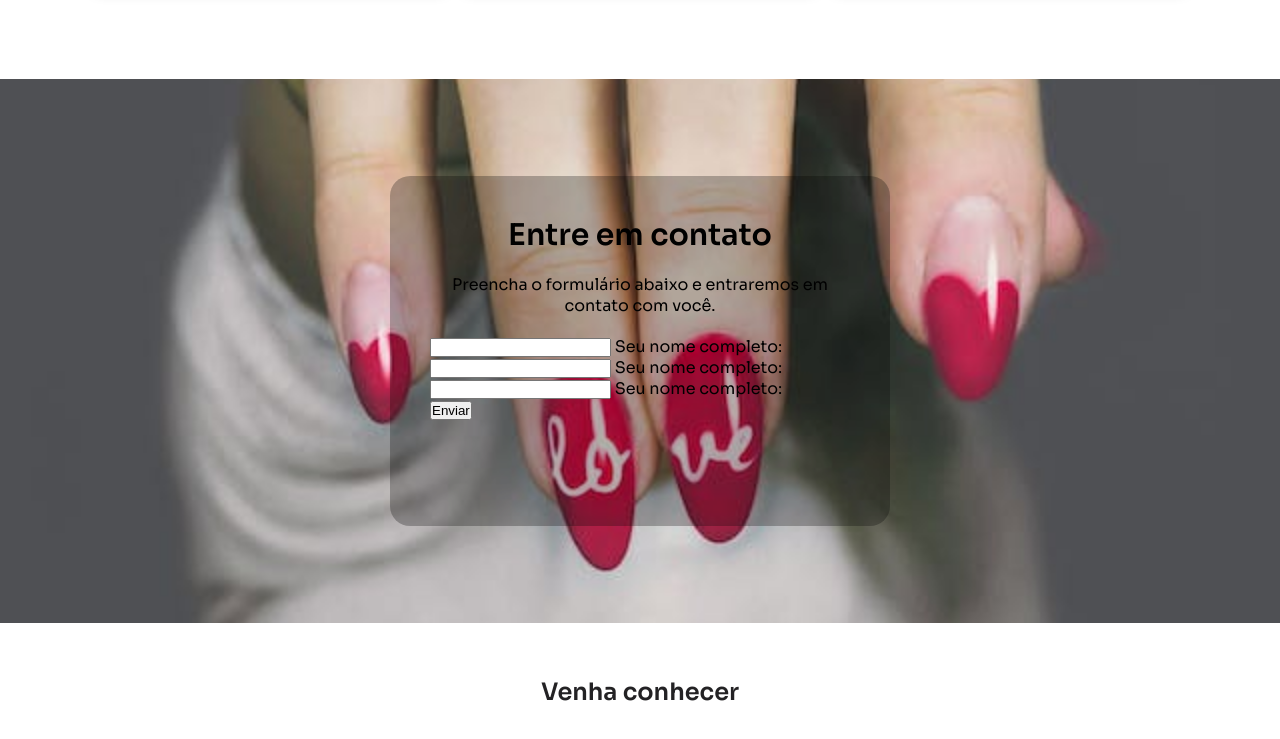
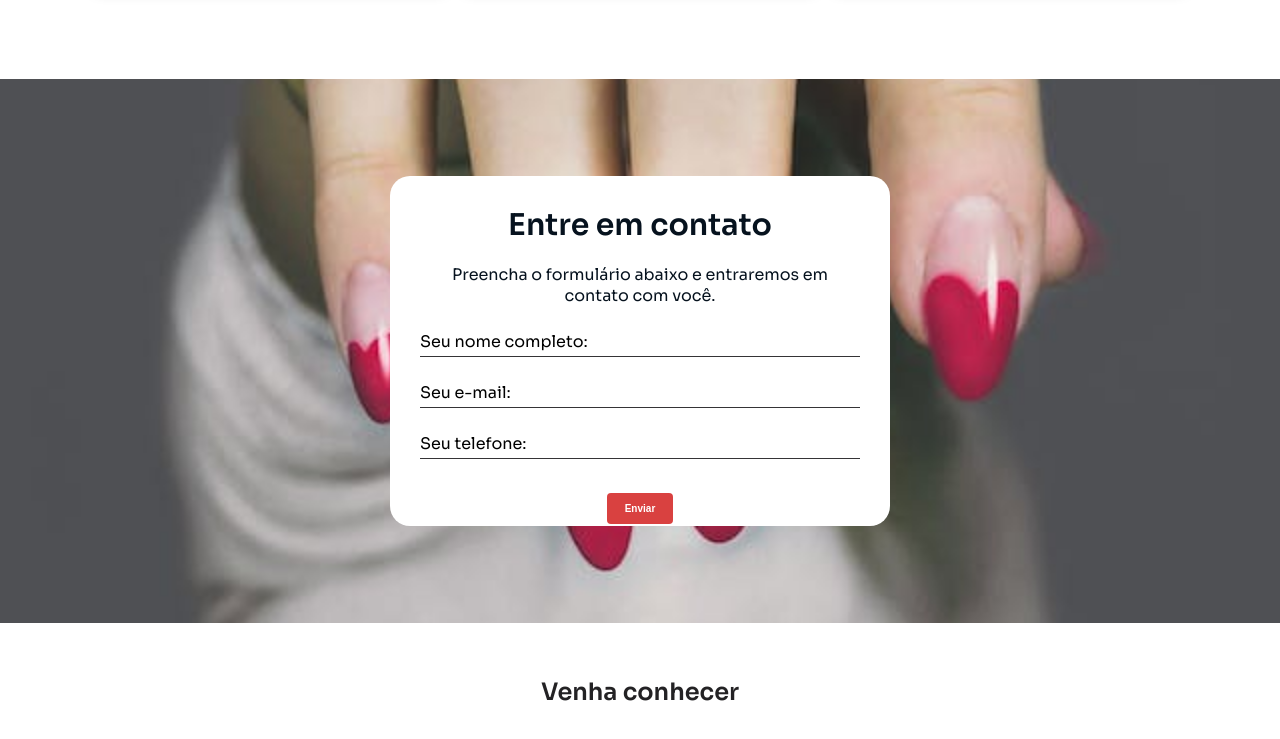
Before and after one commit to EdipoAlves/maysa-nail-designer, a plain HTML site: page index.html in a window 1280 px wide. Shown: the part 2368-3107 px from the top of the page. Drawn offline with nearby package versions, Linux system fonts and the light colour scheme.

Commit message:
Formulário terminado

```diff
--- a/index.html
+++ b/index.html
@@ -140,16 +140,16 @@
             <h2>Entre em contato</h2>
             <p>Preencha o formulário abaixo e entraremos em contato com você.</p>
             <div class="input-single">
-                <input type="text" name="" id="nome-box" class="input">
+                <input type="text" name="" id="nome-box" class="input" autocomplete="on" required>
                 <label for="nome-box"> Seu nome completo:</label>
             </div>
             <div class="input-single">
-                <input type="text" name="" id="nome-box" class="input">
-                <label for="nome-box"> Seu nome completo:</label>
+                <input type="text" name="" id="email-box" class="input" autocomplete="off" required>
+                <label for="email-box"> Seu e-mail:</label>
             </div>
             <div class="input-single">
-                <input type="text" name="" id="nome-box" class="input">
-                <label for="nome-box"> Seu nome completo:</label>
+                <input type="text" name="" id="tel-box" class="input" autocomplete="off" required>
+                <label for="tel-box"> Seu telefone:</label>
             </div>
             <div class="btn"><input type="submit" value="Enviar"></div>
         </form>
--- a/partials/_form.SCSS
+++ b/partials/_form.SCSS
@@ -11,25 +11,91 @@
 }
 
 form {
-    background-color: transparentize($color: #00000044, $amount: 02);
+    background-color: $white-normal;
     max-width: 500px;
     height: 350px;
-    padding: 40px;
+    padding: 30px;
     border-radius: 20px;
 }
 
 form h2 {
     text-align: center;
     font-size: 30px;
+    color: $primary-normal;
 }
 
 form p {
     text-align: center;
     margin: 20px 0;
+    color: $primary-normal;
 }
 
 .input-single {
+    position: relative;
+    margin: 20px 0;
+}
+
+.input-single label {
     position: absolute;
     left: 0;
     bottom: 5px;
+    transition: all 0.5s;
+    cursor: text;
 }
+
+.input {
+    width: 100%;
+    border: 0;
+    border-bottom: 0.5px solid $black-light;
+    padding: 5px;
+    font-size: 17px;
+    outline: 0;
+}
+
+form .input-single .input:focus ~ label,
+form .input-single .input:valid ~ label {
+    transform: translateY(-24px);
+    font-size: 12px;
+    color: $primary-normal;
+}
+
+.btn {
+    width: 100%;
+    text-align: center;
+}
+
+form input[type=submit] {
+    padding: 10px 18px;
+    color: $white-normal;
+    background-color: $red-normal;
+    border: 0;
+    border-radius: 4px;
+    font-size: 10px;
+    font-weight: 600;
+    margin: 14px 0;
+}
+
+@media screen and (max-width: 768px) {
+    form {
+        max-width: 300px;
+        height: 250px;
+        padding: 15px;
+        border-radius: 10px;
+    }
+
+    form h2 {
+        font-size: 20px;
+    }
+
+    form p {
+        margin: 10px 0;
+    }
+
+    .input-single {
+        margin: 10px 0;
+    }
+
+
+
+
+  }
```
Also changed, not shown: style.css, 1 other file.
